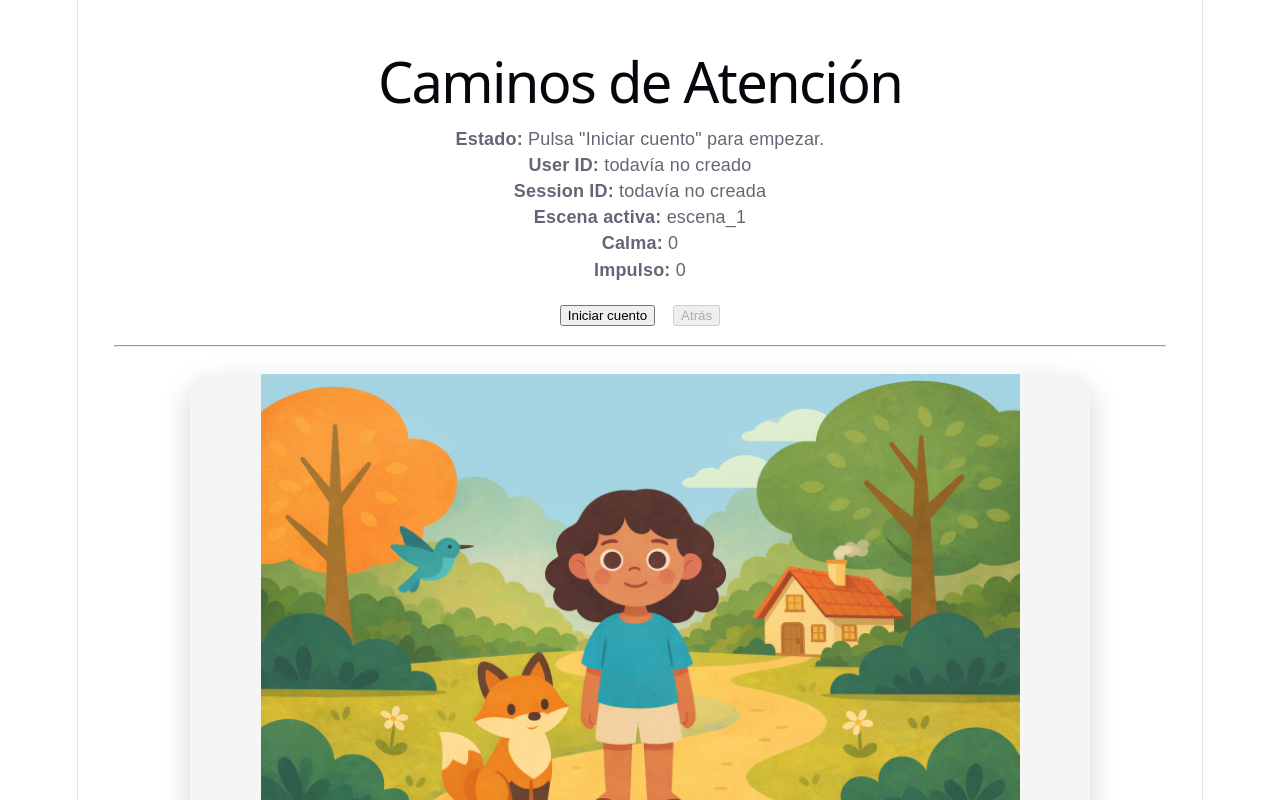
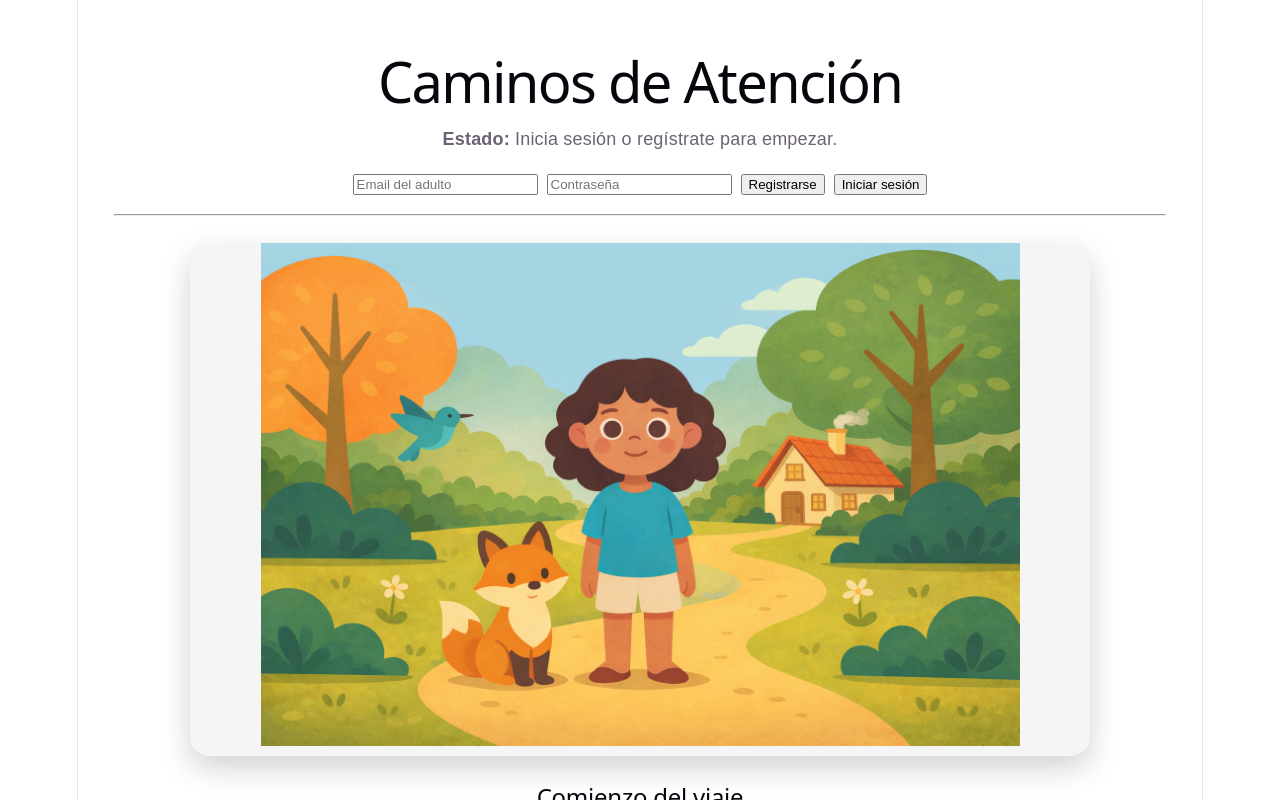
Before and after one commit to dacentor/caminos_de_atencion-tfg, a React (Vite) app: page / in a window 1280 px wide. Shown: the top 800 px of the page. Built offline with nearby package versions, Linux system fonts and the light colour scheme.

Commit message:
Añadir autentificación parental y historial sesión

```diff
--- a/src/App.jsx
+++ b/src/App.jsx
@@ -1,11 +1,18 @@
-import { useState } from 'react'
+import { useEffect, useState } from 'react'
 import { supabase } from './supabase'
 import { lunaBosque } from './data/stories/lunaBosque'
 import P5Scene from './components/P5Scene'
 
 function App() {
-  // Identificador del usuario creado en Supabase para la sesión actual.
-  const [userId, setUserId] = useState(null)
+  // Usuario adulto autenticado mediante Supabase Auth.
+  const [authUser, setAuthUser] = useState(null)
+
+  // Campos del formulario de acceso.
+  const [email, setEmail] = useState('')
+  const [password, setPassword] = useState('')
+
+  // Historial de sesiones asociadas al adulto autenticado.
+  const [sessions, setSessions] = useState([])
 
   // Identificador de la sesión narrativa actual.
   const [sessionId, setSessionId] = useState(null)
@@ -14,7 +21,7 @@ function App() {
   const [scene, setScene] = useState('escena_1')
 
   // Mensaje de estado mostrado en la interfaz.
-  const [status, setStatus] = useState('Pulsa "Iniciar cuento" para empezar.')
+  const [status, setStatus] = useState('Inicia sesión o regístrate para empezar.')
 
   // Historial simple del recorrido realizado dentro de la sesión actual.
   const [history, setHistory] = useState([])
@@ -26,29 +33,130 @@ function App() {
   // Obtiene los datos de la escena activa.
   const currentScene = lunaBosque[scene]
 
-  async function iniciarCuento() {
-    setStatus('Creando usuario...')
+  // Recupera una sesión activa si el usuario ya había iniciado sesión.
+  useEffect(() => {
+    async function obtenerSesionActual() {
+      const { data } = await supabase.auth.getUser()
 
-    const { data: userData, error: userError } = await supabase
-      .from('users')
-      .insert([{ name: 'Usuario demo React' }])
-      .select()
-      .single()
+      if (data?.user) {
+        setAuthUser(data.user)
+        setStatus('Sesión de adulto recuperada correctamente.')
+        await cargarSesionesUsuario(data.user.id)
+      }
+    }
 
-    if (userError) {
-      console.error(userError)
-      setStatus('Error al crear usuario.')
+    obtenerSesionActual()
+  }, [])
+
+  async function cargarSesionesUsuario(userId) {
+    if (!userId) return
+
+    const { data, error } = await supabase
+      .from('story_sessions')
+      .select('*')
+      .eq('user_id', userId)
+      .order('started_at', { ascending: false })
+
+    if (error) {
+      console.error(error)
+      setStatus('Error al cargar el historial de sesiones.')
       return
     }
 
-    setUserId(userData.id)
-    setStatus('Creando sesión...')
+    setSessions(data || [])
+  }
+
+  async function registrarse() {
+    const { data, error } = await supabase.auth.signUp({
+      email,
+      password
+    })
+
+    if (error) {
+      console.error(error)
+      setStatus(`Error al registrar el usuario: ${error.message}`)
+      return
+    }
+
+    setAuthUser(data.user)
+    setStatus('Usuario registrado correctamente.')
+
+    if (data.user) {
+      await cargarSesionesUsuario(data.user.id)
+    }
+  }
+
+  async function iniciarSesion() {
+    const { data, error } = await supabase.auth.signInWithPassword({
+      email,
+      password
+    })
+
+    if (error) {
+      console.error(error)
+      setStatus(`Error al iniciar sesión: ${error.message}`)
+      return
+    }
+
+    setAuthUser(data.user)
+    setStatus('Sesión iniciada correctamente.')
+
+    if (data.user) {
+      await cargarSesionesUsuario(data.user.id)
+    }
+  }
+
+  async function cerrarSesion() {
+    await supabase.auth.signOut()
+
+    setAuthUser(null)
+    setSessions([])
+    setSessionId(null)
+    setScene('escena_1')
+    setHistory([])
+    setCalmaScore(0)
+    setImpulsoScore(0)
+    setStatus('Sesión cerrada.')
+  }
+
+  async function asegurarPerfilPublico(user) {
+    const { error } = await supabase
+      .from('users')
+      .upsert([
+        {
+          id: user.id,
+          name: user.email
+        }
+      ])
+
+    if (error) {
+      console.error(error)
+      setStatus(`Error al preparar el perfil del usuario: ${error.message}`)
+      return false
+    }
+
+    return true
+  }
+
+  async function iniciarCuento() {
+    if (!authUser) {
+      setStatus('Primero debes iniciar sesión con una cuenta adulta.')
+      return
+    }
+
+    setStatus('Preparando perfil...')
+
+    const perfilCorrecto = await asegurarPerfilPublico(authUser)
+
+    if (!perfilCorrecto) return
+
+    setStatus('Creando sesión del cuento...')
 
     const { data: sessionData, error: sessionError } = await supabase
       .from('story_sessions')
       .insert([
         {
-          user_id: userData.id,
+          user_id: authUser.id,
           story_id: 'luna_bosque'
         }
       ])
@@ -57,7 +165,7 @@ function App() {
 
     if (sessionError) {
       console.error(sessionError)
-      setStatus('Error al crear sesión.')
+      setStatus(`Error al crear sesión: ${sessionError.message}`)
       return
     }
 
@@ -66,7 +174,9 @@ function App() {
     setHistory([])
     setCalmaScore(0)
     setImpulsoScore(0)
-    setStatus('Sesión iniciada correctamente.')
+    setStatus('Cuento iniciado correctamente.')
+
+    await cargarSesionesUsuario(authUser.id)
   }
 
   function calcularImpactoDecision(choiceLabel) {
@@ -116,7 +226,7 @@ function App() {
 
     if (error) {
       console.error(error)
-      setStatus('Error al guardar la decisión.')
+      setStatus(`Error al guardar la decisión: ${error.message}`)
       return
     }
 
@@ -160,6 +270,8 @@ function App() {
     return 'Hoy Luna ha combinado curiosidad y calma durante el viaje. El bosque le ha mostrado que existen muchas formas de avanzar y que cada recorrido puede enseñarle algo distinto.'
   }
 
+  const ultimaSesion = sessions[0]
+
   if (!currentScene) {
     return (
       <main style={{ padding: '2rem', fontFamily: 'Arial, sans-serif' }}>
@@ -176,28 +288,75 @@ function App() {
 
       <section style={{ marginBottom: '1rem' }}>
         <p><strong>Estado:</strong> {status}</p>
-        <p><strong>User ID:</strong> {userId || 'todavía no creado'}</p>
-        <p><strong>Session ID:</strong> {sessionId || 'todavía no creada'}</p>
-        <p><strong>Escena activa:</strong> {scene}</p>
-        <p><strong>Calma:</strong> {calmaScore}</p>
-        <p><strong>Impulso:</strong> {impulsoScore}</p>
       </section>
+
+      {!authUser && (
+        <section style={{ marginBottom: '1rem' }}>
+          <input
+            type="email"
+            placeholder="Email del adulto"
+            value={email}
+            onChange={(e) => setEmail(e.target.value)}
+            style={{ marginRight: '0.5rem' }}
+          />
+
+          <input
+            type="password"
+            placeholder="Contraseña"
+            value={password}
+            onChange={(e) => setPassword(e.target.value)}
+            style={{ marginRight: '0.5rem' }}
+          />
+
+          <button onClick={registrarse} style={{ marginRight: '0.5rem' }}>
+            Registrarse
+          </button>
+
+          <button onClick={iniciarSesion}>
+            Iniciar sesión
+          </button>
+        </section>
+      )}
+
+      {authUser && (
+        <>
+          <details style={{ marginBottom: '1rem' }}>
+            <summary>Panel adulto</summary>
+            <p><strong>Cuenta:</strong> {authUser.email}</p>
+            <p><strong>Sesiones guardadas:</strong> {sessions.length}</p>
+            <p><strong>Sesión actual:</strong> {sessionId || 'todavía no creada'}</p>
+            <p><strong>Calma actual:</strong> {calmaScore}</p>
+            <p><strong>Impulso actual:</strong> {impulsoScore}</p>
+            <p>
+              <strong>Última sesión:</strong>{' '}
+              {ultimaSesion
+                ? new Date(ultimaSesion.started_at).toLocaleString()
+                : 'sin sesiones previas'}
+            </p>
+          </details>
 
           <section style={{ marginBottom: '1rem' }}>
             <button onClick={iniciarCuento} style={{ marginRight: '1rem' }}>
               Iniciar cuento
             </button>
 
-        <button onClick={volverAtras} disabled={history.length === 0}>
+            <button
+              onClick={volverAtras}
+              disabled={history.length === 0}
+              style={{ marginRight: '1rem' }}
+            >
               Atrás
             </button>
+
+            <button onClick={cerrarSesion}>
+              Cerrar sesión
+            </button>
           </section>
+        </>
+      )}
 
       <hr />
 
-      {/* Componente visual p5.js.
-          React mantiene la lógica narrativa y Supabase;
-          p5 solo representa la imagen y las animaciones de la escena activa. */}
       <section style={{ marginTop: '1rem', marginBottom: '1rem' }}>
         <P5Scene scene={scene} image={currentScene.image} />
       </section>
@@ -216,6 +375,7 @@ function App() {
           <button
             key={choice.label}
             onClick={() => guardarDecision(choice)}
+            disabled={!sessionId}
             style={{ display: 'block', marginBottom: '1rem' }}
           >
             {choice.label}
```
Lines whose indentation alone changed are shown as unchanged.
